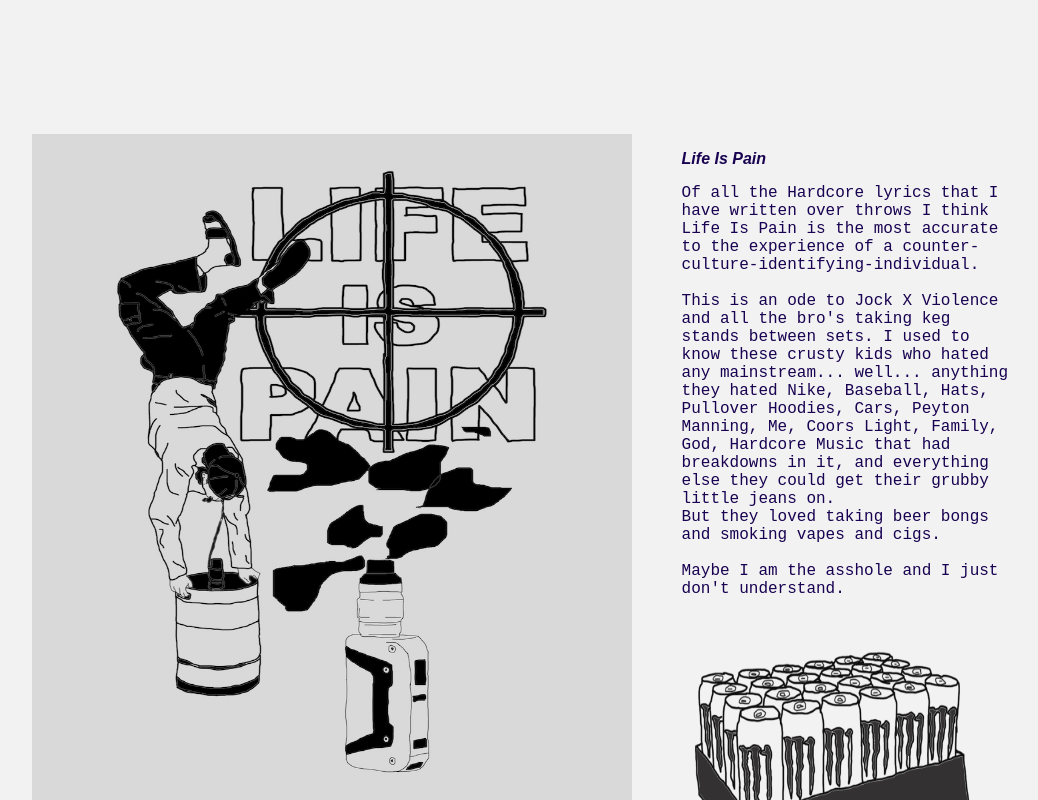
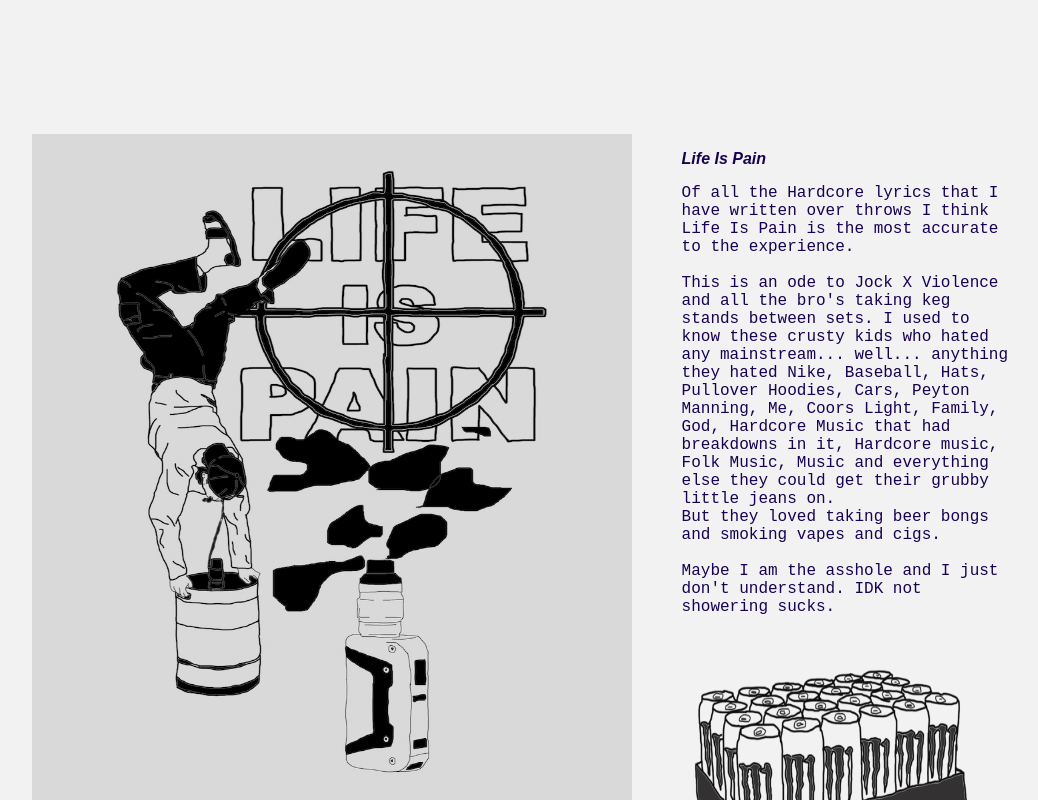
Before and after one commit to CJbricks/Daybreak, a Next.js app: page /Posts/PostFour in a window 1280 px wide. Shown: the top 800 px of the page, without its empty margins (186-1224 px from the left). Built offline with nearby package versions, Linux system fonts and the light colour scheme; a web font is replaced by a local one.

Commit message:
Updated post info

```diff
--- a/src/pages/Posts/PostFour.js
+++ b/src/pages/Posts/PostFour.js
@@ -31,17 +31,17 @@ export default function PostOne() {
                     <div className={styles.second}>
                         <p className={styles.label}>Life Is Pain</p>
                         <p className={styles.textbody}>Of all the Hardcore lyrics that I have written over throws I think Life Is Pain is the most accurate to the
-                        experience of a counter-culture-identifying-individual.
+                        experience.
                         <br />
                         <br />
                         This is an ode to Jock X Violence and all the bro's taking keg stands between sets.
                         I used to know these crusty kids who hated any mainstream... well... anything they hated Nike, Baseball, Hats, Pullover Hoodies, Cars,
-                        Peyton Manning, Me, Coors Light, Family, God, Hardcore Music that had breakdowns in it, and everything else they could get their grubby little jeans on.
+                        Peyton Manning, Me, Coors Light, Family, God, Hardcore Music that had breakdowns in it, Hardcore music, Folk Music, Music and everything else they could get their grubby little jeans on.
                         <br />
                         But they loved taking beer bongs and smoking vapes and cigs.
                         <br />
                         <br />
-                        Maybe I am the asshole and I just don't understand.
+                        Maybe I am the asshole and I just don't understand. IDK not showering sucks.
 
                         </p>
                         <Image
```
